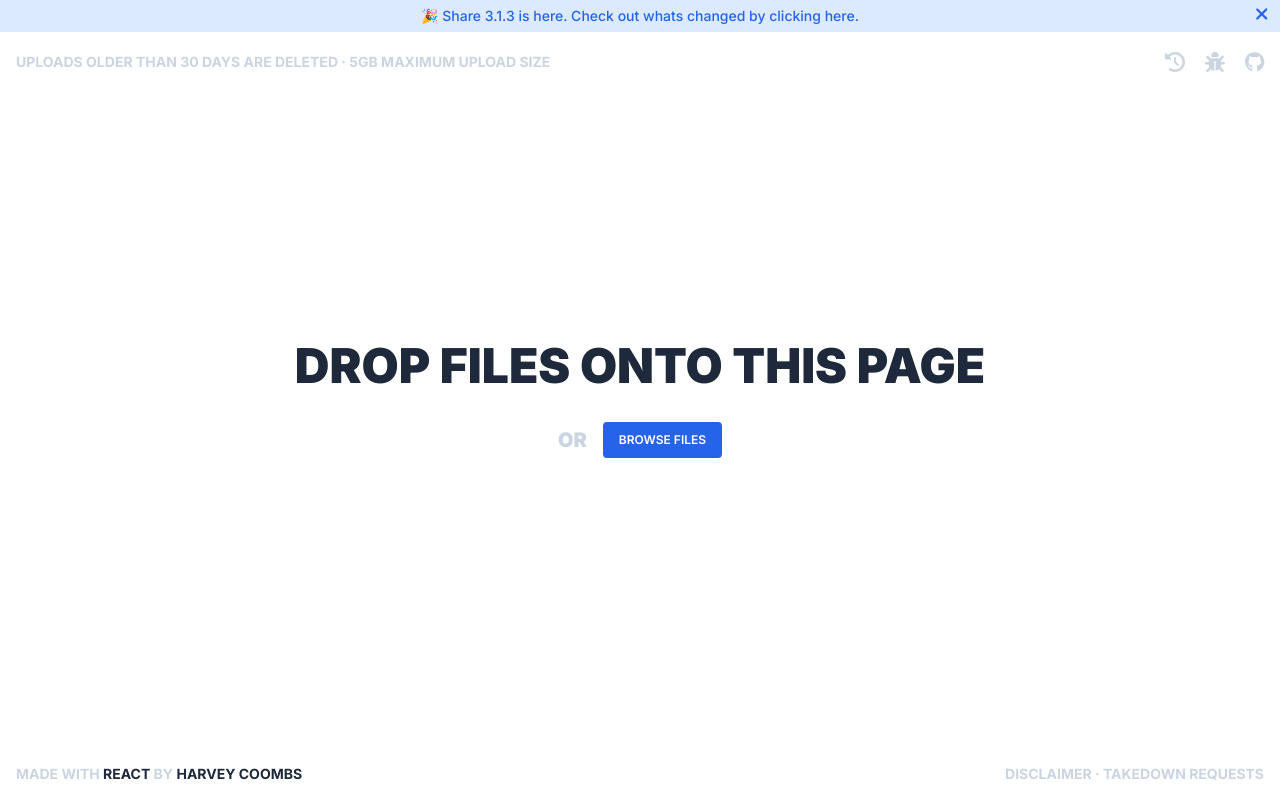
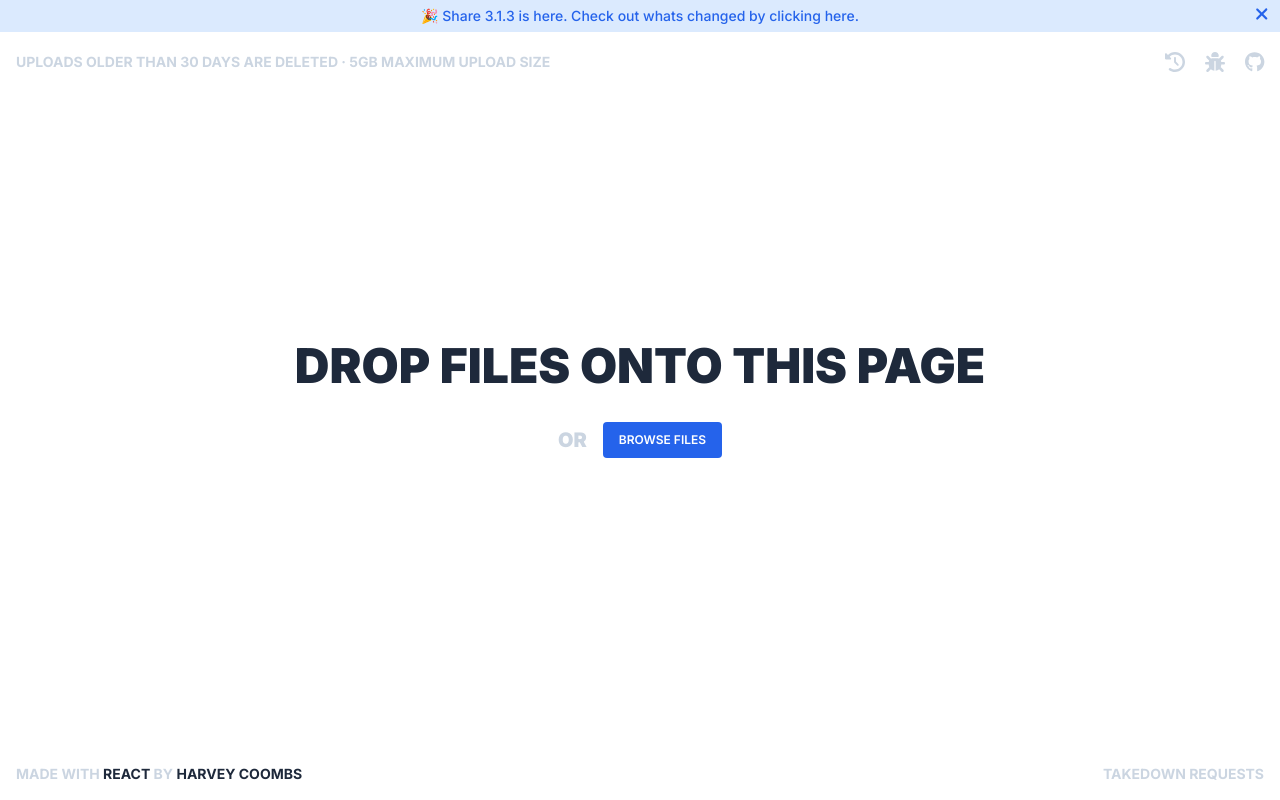
Before and after one commit to harveycoombs/share, a Next.js app: page / in a window 1280 px wide. Built offline with nearby package versions, Linux system fonts and the light colour scheme.

Commit message:
Removal of disclaimer link from footer

```diff
--- a/src/app/components/footer.tsx
+++ b/src/app/components/footer.tsx
@@ -5,7 +5,7 @@ export default function Footer() {
             <footer className="absolute bottom-0 left-0 right-0">
                 <div className="flex justify-between items-center p-4 max-[460px]:p-3">
                     <strong className="text-sm font-bold max-lg:text-xs">MADE <span className="max-[460px]:hidden">WITH <span className="text-slate-800 dark:text-zinc-400">REACT</span></span> BY <Link href="https://harveycoombs.com/" target="_blank" className="text-slate-800 decoration-2 hover:underline dark:text-zinc-400">HARVEY COOMBS</Link></strong>
-                    <strong className="text-sm font-bold max-lg:text-xs"><Link href="/disclaimer.txt" className="decoration-2 hover:underline" target="_blank">DISCLAIMER</Link> &middot; <Link href="/takedowns" className="decoration-2 hover:underline">TAKEDOWN REQUESTS</Link></strong>
+                    <Link href="/takedowns" className="decoration-2 text-sm font-bold max-lg:text-xs hover:underline">TAKEDOWN REQUESTS</Link>
                 </div>
             </footer>
     );
```
